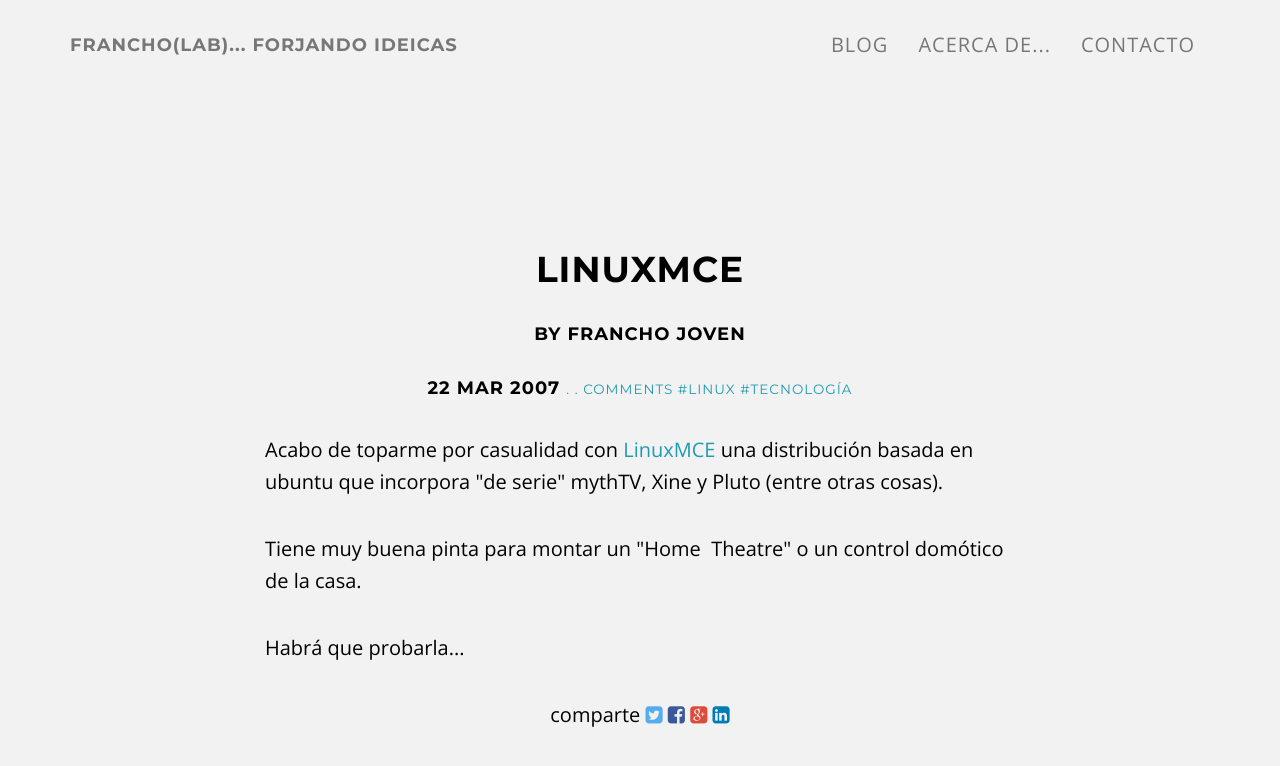
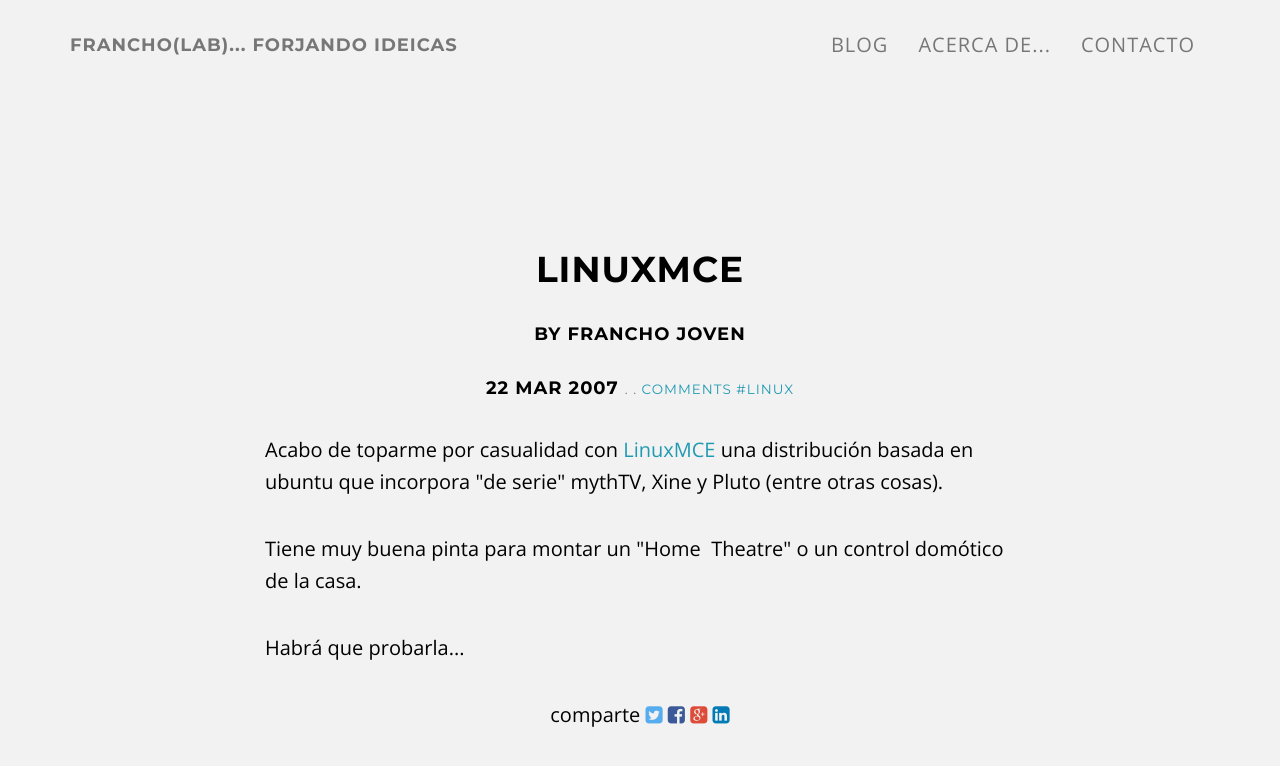
Before and after one commit to francho/francho.github.io, a Jekyll site: the page built from _posts/2007-03-22-linuxmce.html, in a window 1280 px wide and 900 px high. Shown: the top 766 px of the window. Built offline with Jekyll 4.4.1, drawn with Linux system fonts in a browser that asks for light colours; comment, search, counter and statistics services are not loaded.

Commit message:
Remove links to old assets

```diff
--- a/_posts/2007-02-23-logitech-quickcam-express-en-ubuntu-edgy.html
+++ b/_posts/2007-02-23-logitech-quickcam-express-en-ubuntu-edgy.html
@@ -21,7 +21,6 @@ author:
 excerpt: !ruby/object:Hpricot::Doc
   options: {}
 ---
-<p><img src="/assets/10408.jpg" alt="" align="right" /></p>
 <p>Hoy he conseguido hacer funcionar mi webcam (u</p>
 <p>na Logitech QuickCam Express, id  usb 046d:092f) en la Ubuntu de casa.</p>
 <p>He seguido las instrucciones de <a href="http://www.ubuntu-es.org/node/7308">esta guía</a>. Eso si, modificando la versión del CC, que en el caso del kernel2.6.17-11-386  es la  4.1 (en vez de la 3.4 que nombra el documento).</p>
--- a/_posts/2007-03-22-linuxmce.html
+++ b/_posts/2007-03-22-linuxmce.html
@@ -2,11 +2,8 @@
 layout: post
 title: LinuxMCE
 date: 2007-03-22 18:16:53.000000000 +01:00
-categories:
-- linux
 tags:
 - linux
-- Tecnología
 status: publish
 type: post
 published: true
--- a/_posts/2009-04-13-java-calculadora-sencilla-en-modo-grafico.html
+++ b/_posts/2009-04-13-java-calculadora-sencilla-en-modo-grafico.html
@@ -22,7 +22,6 @@ author:
 excerpt: !ruby/object:Hpricot::Doc
   options: {}
 ---
-<p><a href="https://franchojoven.files.wordpress.com/2009/04/calculadora_sencilla_java.png"><img src="/assets/calculadora_sencilla_java.png" alt="" title="calculadora_sencilla_java" width="263" height="300" class="aligncenter size-medium wp-image-1092" /></a><br />
 Esta es una calculadora sencilla en modo gráfico escrita en Java.</p>
 <p>Implementa las operaciones básicas: sumar, restar, multiplicar y dividir</p>
 <p><!--more--><br />
```
Also changed, not shown: _posts/2009-05-19-he-ganado-el-primer-concurso-de-ideas-android.md (+1 -1 lines).
